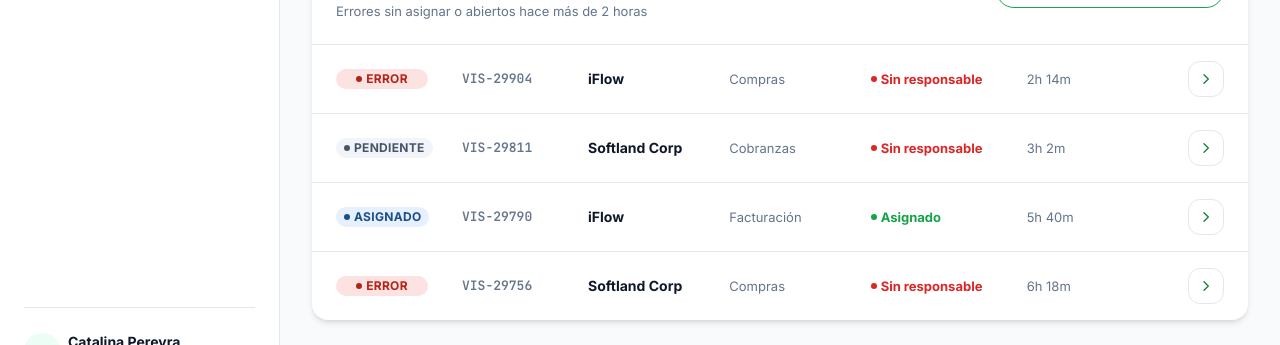
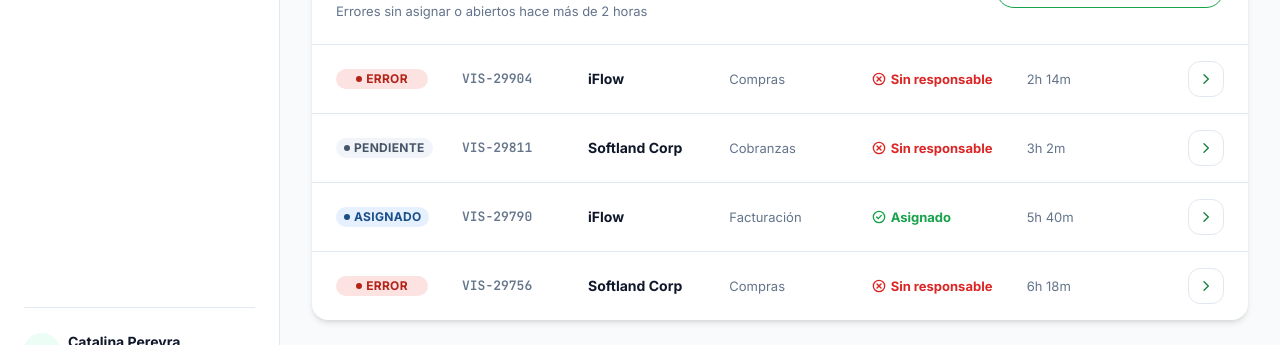
Before and after one commit to catalinapereyra123/API-controller-errores-softland, a React (Vite) app in the folder frontend/: page / in a window 1280 px wide. Shown: the part 406-751 px from the top of the page. Built offline with nearby package versions, Linux system fonts and the light colour scheme.

Commit message:
asignado o no asignado

```diff
--- a/frontend/src/components/icons.tsx
+++ b/frontend/src/components/icons.tsx
@@ -205,6 +205,16 @@ export function XIcon(props: SVGProps<SVGSVGElement>) {
   )
 }
 
+export function XCircleIcon(props: SVGProps<SVGSVGElement>) {
+  return (
+    <BaseIcon {...props}>
+      <circle cx="12" cy="12" r="8.5" />
+      <path d="m9 9 6 6" />
+      <path d="m15 9-6 6" />
+    </BaseIcon>
+  )
+}
+
 export function ExternalLinkIcon(props: SVGProps<SVGSVGElement>) {
   return (
     <BaseIcon {...props}>
--- a/frontend/src/pages/Home.tsx
+++ b/frontend/src/pages/Home.tsx
@@ -3,6 +3,7 @@ import Button from '../components/Button'
 import ChevronButton from '../components/ChevronButton'
 import {
   AlertTriangleIcon,
+  CheckCircleIcon,
   ChevronRightIcon,
   ClockIcon,
   InboxIcon,
@@ -11,6 +12,7 @@ import {
   TrendingUpIcon,
   UserIcon,
   UsersIcon,
+  XCircleIcon,
 } from '../components/icons'
 import Sidebar, {
   type SidebarItemId,
@@ -38,10 +40,11 @@ function ResponsableIndicator({ asignado }: { asignado: boolean }) {
       style={{ ...textStyles.bodySmall, fontWeight: fontWeight.bold, color }}
       className="inline-flex items-center gap-xs whitespace-nowrap"
     >
-      <span
-        className="h-1.5 w-1.5 rounded-full"
-        style={{ backgroundColor: color }}
-      />
+      {asignado ? (
+        <CheckCircleIcon className="h-4 w-4" />
+      ) : (
+        <XCircleIcon className="h-4 w-4" />
+      )}
       {asignado ? 'Asignado' : 'Sin responsable'}
     </span>
   )
```
